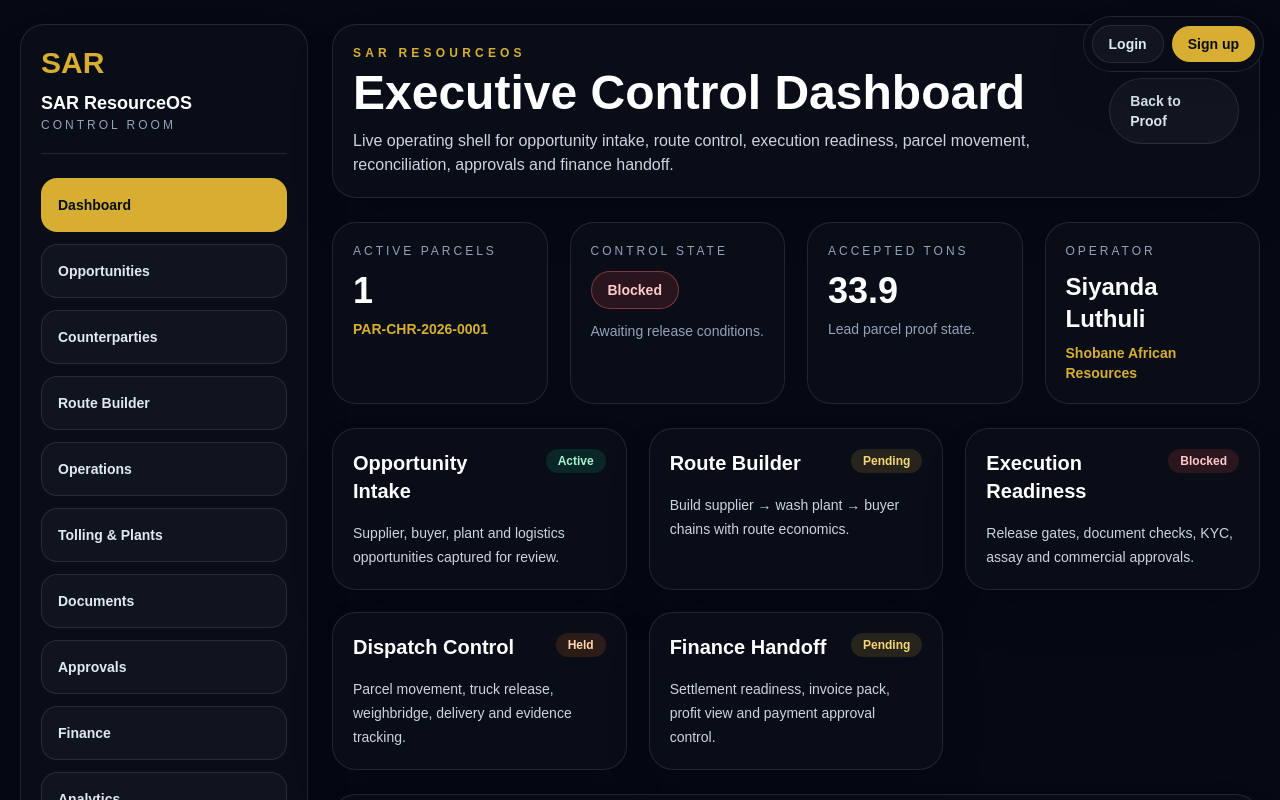
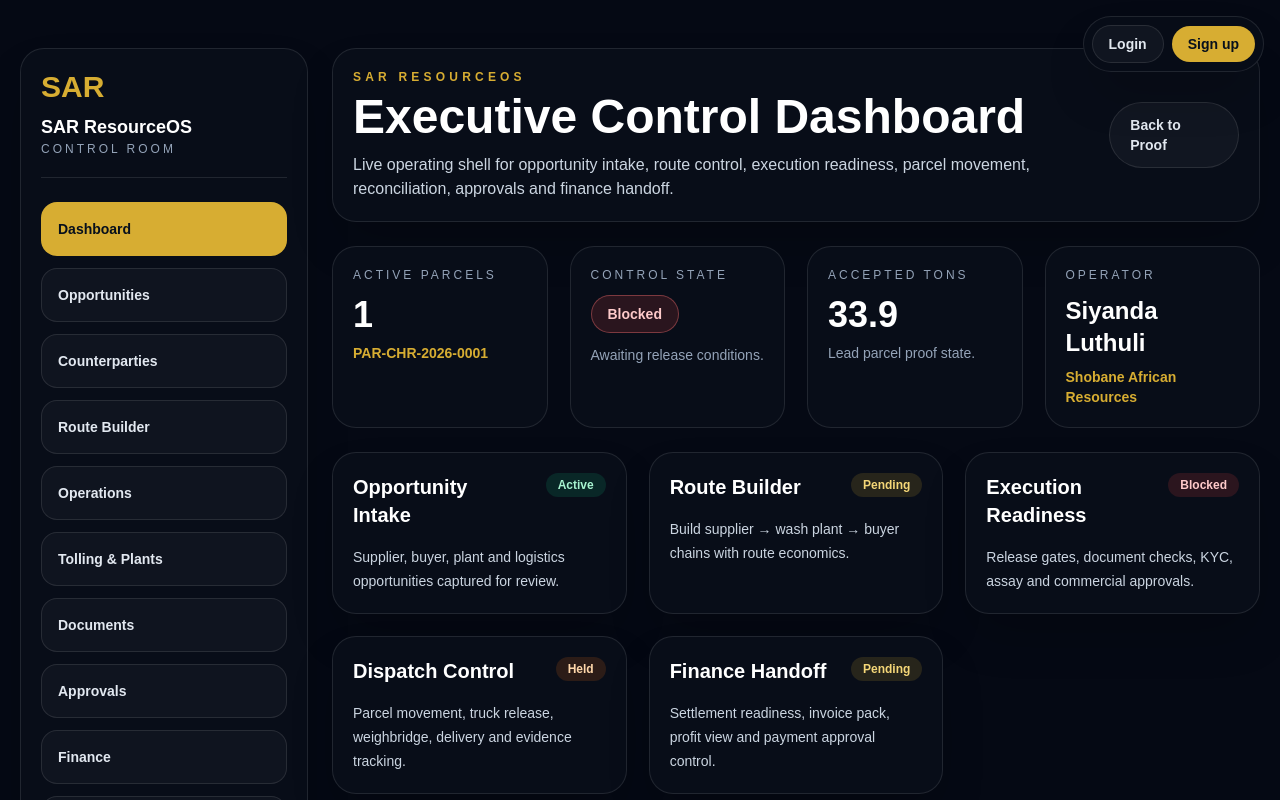
Before and after one commit to shobanesiyanda/sar-resourceos-golden-path-proof, a Next.js app: page /dashboard in a window 1280 px wide. Shown: the top 800 px of the page. Built offline with nearby package versions, Linux system fonts and the light colour scheme; no server answers.

Commit message:
Add padding to main section of DashboardPage

```diff
--- a/app/dashboard/page.tsx
+++ b/app/dashboard/page.tsx
@@ -30,7 +30,7 @@ const controlCards = [
 
 export default function DashboardPage() {
   return (
-    <main className="min-h-screen bg-[#050914] text-white">
+    <main className="min-h-screen bg-[#050914] pt-20 text-white md:pt-6">
       <div className="mx-auto flex max-w-7xl gap-6 px-5 py-6">
         {/* Sidebar */}
         <aside className="hidden w-72 shrink-0 rounded-3xl border border-white/10 bg-[#080d18] p-5 shadow-2xl lg:block">
```
